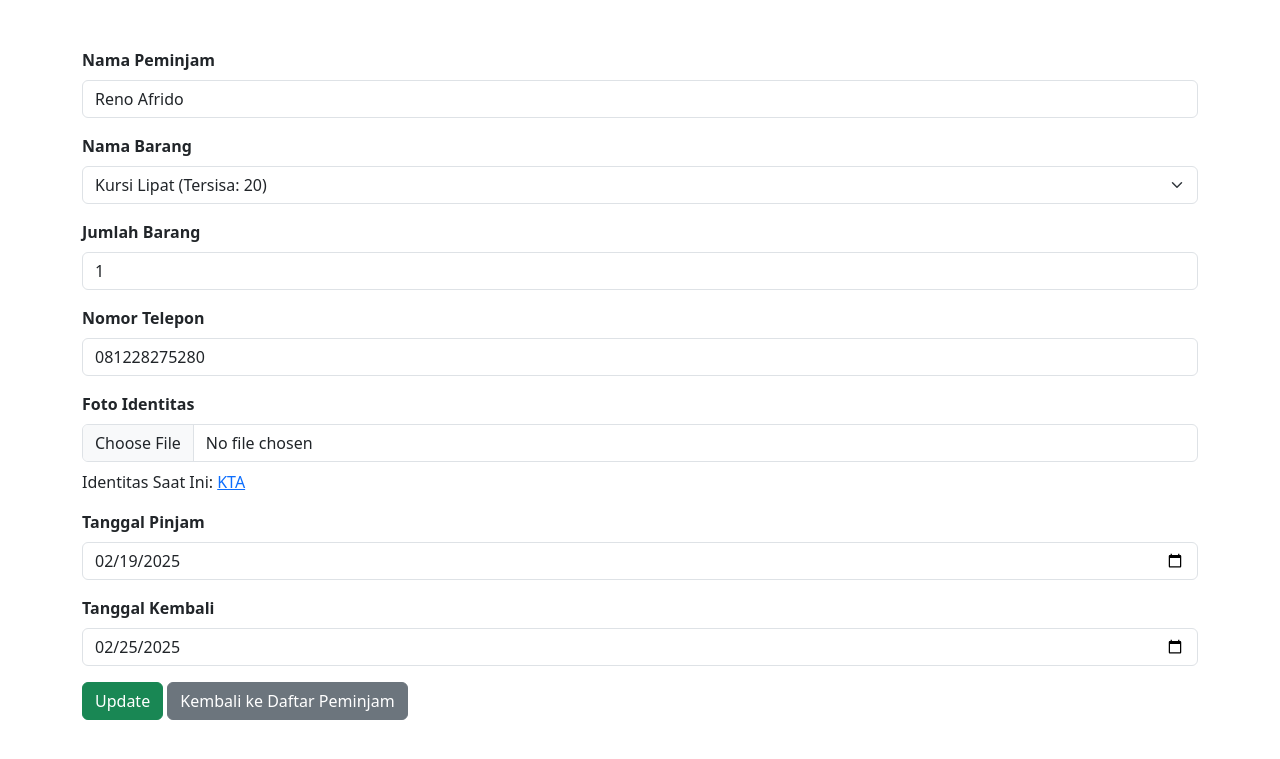
After one commit to kampusriset/22i_flask_inventory_umkm, a Flask app: page /update_peminjam/1 in a window 1280 px wide. The commit adds this page. Shown: the top 759 px of the page. Run offline with Flask 3, Linux system fonts and the light colour scheme; data comes from the database, SQL or seed files in the repository; some libraries are stand-ins or nearby versions.

Commit message:
Memperbaiki bug

```diff
--- a/controllers.py
+++ b/controllers.py
@@ -13,8 +13,11 @@ def dashboard():
     if 'username' not in session:
         return redirect(url_for('barang_controller.login'))
 
-    barangs_dipinjam = Barang.get_barang_by_status('Dipinjam')
-    return render_template('dashboard.html', barangs=barangs_dipinjam)
+    total_jenis = Barang.get_total_jenis_barang()[0]['jumlah_jenis_barang']
+    total_barang_tersedia = Barang.get_total_barang_tersedia()[0]['total_barang_tersedia']
+    total_barang_dipinjam = Barang.get_barang_dipinjam()[0]['barang_dipinjam']
+    barang_dipinjam = Barang.get_barang_by_status("Dipinjam")
+    return render_template('dashboard.html', total_jenis=total_jenis, barang_tersedia=total_barang_tersedia, barang_dipinjam=total_barang_dipinjam, barangs = barang_dipinjam)
 
 
 @barang_controller.route('/barang')
@@ -141,4 +144,26 @@ def kelola_peminjam():
 @barang_controller.route('/selesai_pinjam/<string:id_peminjam>', methods=['POST'])
 def selesai_pinjam(id_peminjam):
     Peminjam.selesai_pinjam(id_peminjam)
-    return redirect(url_for('barang_controller.peminjam'))
+    return redirect(url_for('barang_controller.kelola_peminjam'))
+
+@barang_controller.route('/update_peminjam/<string:id_peminjam>', methods=['GET', 'POST'])
+def update_peminjam(id_peminjam):
+    peminjam = Peminjam.get_peminjam(id_peminjam)
+    barang_tersedia = Barang.get_barang_tersedia()
+
+    if request.method == 'POST':
+        nm_peminjam = request.form['nama_peminjam']
+        nm_brg = request.form['nama_barang_dipinjam']
+        jml_brg = request.form['jumlah_barang_dipinjam']
+        nmr_telp = request.form['nomor_telepon']
+        tgl_pinjam = request.form['tanggal_pinjam']
+        tgl_kembali = request.form['tanggal_kembali']
+
+        file_identitas = request.files['identitas']
+        identitas = file_identitas.filename if file_identitas.filename else peminjam['identitas']
+
+        updated_peminjam = Peminjam(nm_peminjam, nm_brg, jml_brg, nmr_telp, identitas, tgl_pinjam, tgl_kembali)
+        Peminjam.update_peminjam(id_peminjam, updated_peminjam)
+        return redirect(url_for('barang_controller.kelola_peminjam'))
+
+    return render_template('update_peminjam.html', peminjam=peminjam, barang_tersedia=barang_tersedia)
--- a/models.py
+++ b/models.py
@@ -6,6 +6,7 @@ class Database:
         self.connection = MySQLdb.connect(
             host='localhost',
             user='root',
+            port=3308,
             password='',
             database='inventory_ukm'
         )
@@ -110,6 +111,27 @@ class Barang:
         db.close()
         return data
 
+    def get_total_jenis_barang():
+        db = Database()
+        query = "SELECT COUNT(DISTINCT nama) AS jumlah_jenis_barang FROM barang;";
+        data = db.fetch_as_dict(query)
+        db.close()
+        return data
+
+    def get_total_barang_tersedia():
+        db = Database()
+        query = "SELECT COUNT(DISTINCT jumlah) AS total_barang_tersedia FROM barang WHERE status = 'Tersedia';"
+        data = db.fetch_as_dict(query)
+        db.close()
+        return data
+
+    def get_barang_dipinjam():
+        db= Database()
+        query = "SELECT COUNT(DISTINCT nama) AS barang_dipinjam FROM barang WHERE status = 'Dipinjam'"
+        data = db.fetch_as_dict(query)
+        db.close
+        return data
+
 
 class User:
     """User model for managing user-related operations."""
@@ -179,10 +201,22 @@ class Peminjam:
     @staticmethod
     def get_peminjam(id_peminjam):
         db = Database()
-        db.cursor.execute("SELECT * FROM peminjam WHERE id_peminjam = %s", (id_peminjam))
-        peminjam = db.cursor.fetchone()
+        db.cursor.execute("SELECT * FROM peminjam WHERE id_peminjam = %s", (id_peminjam,))
+        row = db.cursor.fetchone()
         db.close()
-        return peminjam
+
+        if row:
+            return {
+                'id_peminjam': row[0],
+                'nama_peminjam': row[1],
+                'nama_barang_dipinjam': row[2],
+                'jumlah_barang_dipinjam': row[3],
+                'nomor_telepon': row[4],
+                'identitas': row[5],
+                'tanggal_pinjam': row[6],
+                'tanggal_kembali': row[7]
+            }
+        return None
 
     @staticmethod
     def create_peminjam(peminjam):
@@ -195,14 +229,14 @@ class Peminjam:
     @staticmethod
     def update_peminjam(id_peminjam, peminjam):
         db = Database()
-        db.cursor.execute("UPDATE peminjam SET nama = %s, jumlah = %s, kondisi = %s, gambar = %s, boleh_dipinjam = %s, status = %s WHERE kode = %s",
-                          (peminjam.nama, peminjam.jumlah, peminjam.kondisi, peminjam.gambar, peminjam.boleh_dipinjam, peminjam.status, kode))
+        db.cursor.execute("UPDATE peminjam SET nama_peminjam = %s, nama_barang_dipinjam = %s, jumlah_barang_dipinjam = %s, nomor_telepon = %s, identitas = %s, tanggal_pinjam = %s, tanggal_kembali = %s WHERE id_peminjam = %s",
+                          (peminjam.nm_peminjam, peminjam.nm_brg, peminjam.jml_brg, peminjam.nmr_telp, peminjam.identitas, peminjam.tgl_pinjam, peminjam.tgl_kembali, id_peminjam))
         db.connection.commit()
         db.close()
 
     @staticmethod
     def selesai_pinjam(id_peminjam):
         db = Database()
-        db.cursor.execute("DELETE FROM barang WHERE kode = %s", (id_peminjam,))
+        db.cursor.execute("DELETE FROM peminjam WHERE id_peminjam = %s", (id_peminjam,))
         db.connection.commit()
         db.close()
--- a/templates/change_password.html
+++ b/templates/change_password.html
@@ -6,7 +6,7 @@
   </div>
   <nav class="d-flex justify-content-end">
     <div class="btn-group">
-      <a class="btn btn-secondary btn-sm" href="/">Back to Dashboard</a>
+      <a class="btn btn-secondary btn-sm" href="/dashboard">Back to Dashboard</a>
       <a class="btn btn-danger btn-sm" href="/logout">Logout</a>
     </div>
   </nav>
--- a/templates/dashboard.html
+++ b/templates/dashboard.html
@@ -11,7 +11,7 @@
       <div class="card shadow-sm border-primary">
         <div class="card-body">
           <h5 class="card-title">Total Barang</h5>
-          <p class="fs-3 fw-bold text-primary">{{ total_barang }}</p>
+          <p class="fs-3 fw-bold text-primary">{{ total_jenis }}</p>
         </div>
       </div>
     </div>
--- /dev/null
+++ b/templates/update_peminjam.html
@@ -0,0 +1,66 @@
+{% extends "base.html" %} {% block title %} Update Peminjam {% endblock title %} {% block content %}
+
+<div class="container mt-5 mb-5">
+  <form action="{{ url_for('barang_controller.update_peminjam', id_peminjam=peminjam.id_peminjam) }}" method="POST" class="mb-5" enctype="multipart/form-data">
+
+    <!-- Nama Peminjam -->
+    <div class="mb-3">
+      <label for="nama_peminjam" class="form-label fw-bold">Nama Peminjam</label>
+      <input type="text" class="form-control" id="nama_peminjam" name="nama_peminjam"
+       value="{{ peminjam.nama_peminjam }}" required />
+
+    </div>
+
+    <!-- Nama Barang -->
+    <div class="mb-3">
+      <label for="nama_barang_dipinjam" class="form-label fw-bold">Nama Barang</label>
+      <select name="nama_barang_dipinjam" id="nama_barang_dipinjam" class="form-select">
+        <option value="" disabled>-- Pilih Barang --</option>
+        {% for barang in barang_tersedia %}
+            <option value="{{ barang.nama }}" {% if barang.nama == peminjam.nama_barang_dipinjam %}selected{% endif %}>
+                {{ barang.nama }} (Tersisa: {{ barang.jumlah }})
+            </option>
+        {% endfor %}
+    </select>
+    </div>
+
+    <!-- Jumlah Barang -->
+    <div class="mb-3">
+      <label for="jumlah_barang_dipinjam" class="form-label fw-bold">Jumlah Barang</label>
+      <input type="text" class="form-control" id="jumlah_barang_dipinjam" name="jumlah_barang_dipinjam" value="{{ peminjam.jumlah_barang_dipinjam }}" required />
+    </div>
+
+    <!-- Nomor Telepon -->
+    <div class="mb-3">
+      <label for="nomor_telepon" class="form-label fw-bold">Nomor Telepon</label>
+      <input type="number" class="form-control" id="nomor_telepon" name="nomor_telepon" value="{{ peminjam.nomor_telepon }}" required />
+    </div>
+
+    <!-- Foto Identitas -->
+    <div class="mb-3">
+      <label for="identitas" class="form-label fw-bold">Foto Identitas</label>
+      <input type="file" class="form-control" id="identitas" name="identitas" accept="image/*" />
+      {% if peminjam.identitas %}
+        <p class="mt-2">Identitas Saat Ini: <a href="{{ url_for('static', filename='uploads/' + peminjam.identitas) }}" target="_blank">{{ peminjam.identitas }}</a></p>
+      {% endif %}
+    </div>
+
+    <!-- Tanggal Pinjam -->
+    <div class="mb-3">
+      <label for="tanggal_pinjam" class="form-label fw-bold">Tanggal Pinjam</label>
+      <input type="date" class="form-control" id="tanggal_pinjam" name="tanggal_pinjam" value="{{ peminjam.tanggal_pinjam }}" required />
+    </div>
+
+    <!-- Tanggal Kembali -->
+    <div class="mb-3">
+      <label for="tanggal_kembali" class="form-label fw-bold">Tanggal Kembali</label>
+      <input type="date" class="form-control" id="tanggal_kembali" name="tanggal_kembali" value="{{ peminjam.tanggal_kembali }}" required />
+    </div>
+
+    <!-- Tombol Simpan -->
+    <button type="submit" class="btn btn-success">Update</button>
+    <a href="{{ url_for('barang_controller.kelola_peminjam') }}" class="btn btn-secondary">Kembali ke Daftar Peminjam</a>
+
+  </form>
+</div>
+{% endblock content %}
```
Also changed, not shown: templates/peminjam.html (+42 -6 lines).
